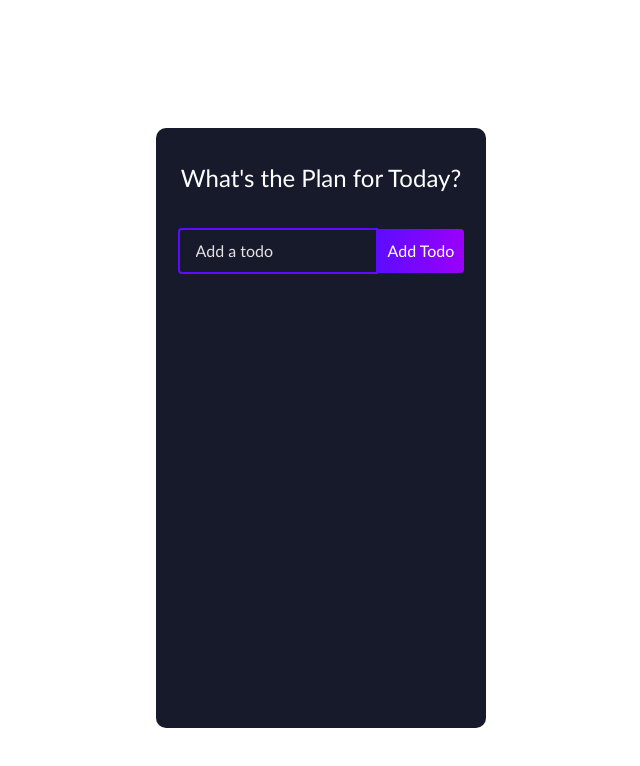
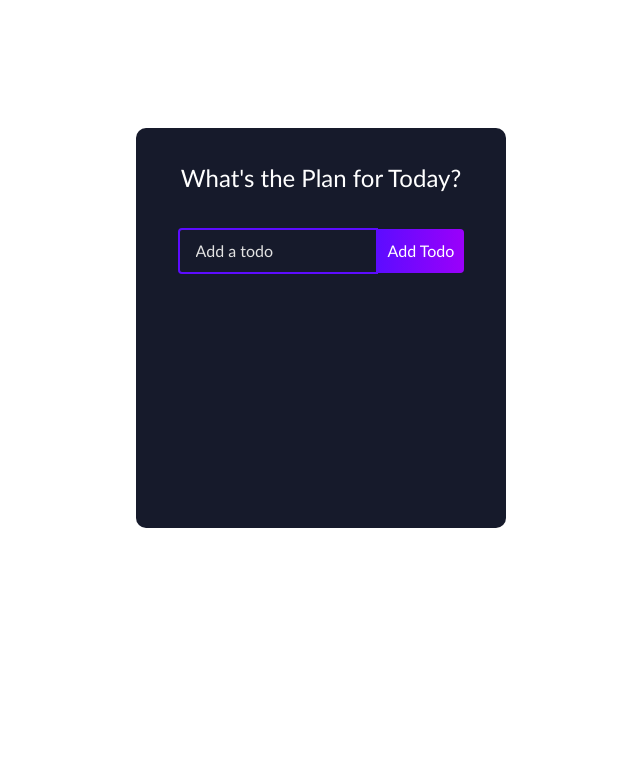
Before and after one commit to Prasham1710/todoapp, a React (Create React App) app: page / in a window 1280 px wide. Shown: the top 766 px of the page, without its empty margins (319-959 px from the left). Built offline with nearby package versions, Linux system fonts and the light colour scheme.

Commit message:
dimensions

```diff
--- a/src/App.css
+++ b/src/App.css
@@ -16,13 +16,13 @@ body {
     display: flex;
     flex-direction: column;
     justify-content: start;
-    width: 330px;
-    min-height: 600px;
+    width: 370px;
+    min-height: 400px;
     background: #161a2b;
     text-align: center;
     margin: 128px auto;
     border-radius: 10px;
-    padding-bottom: 32px;
+    padding-bottom: 3px;
 }
 
 h1 {
```
